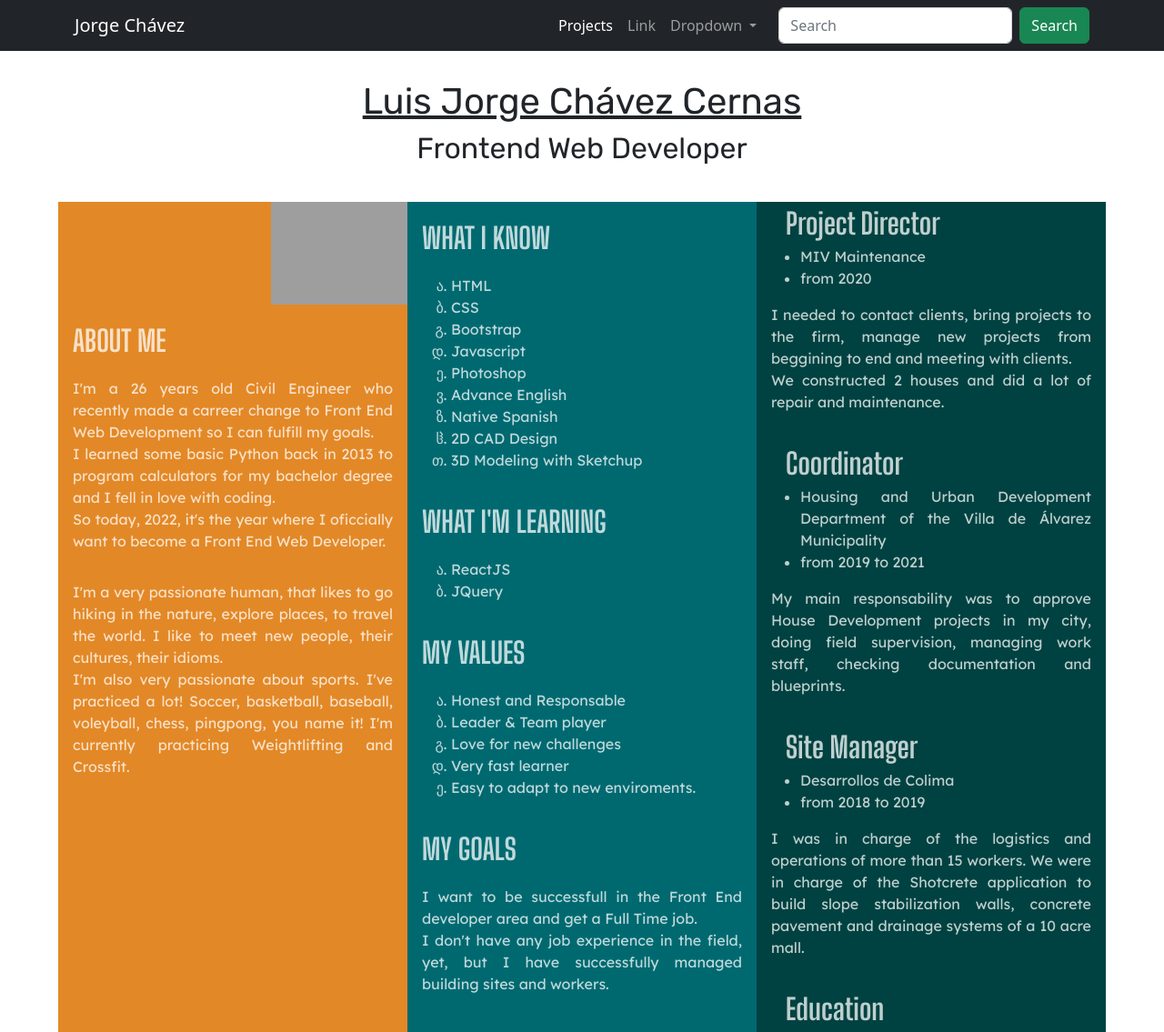
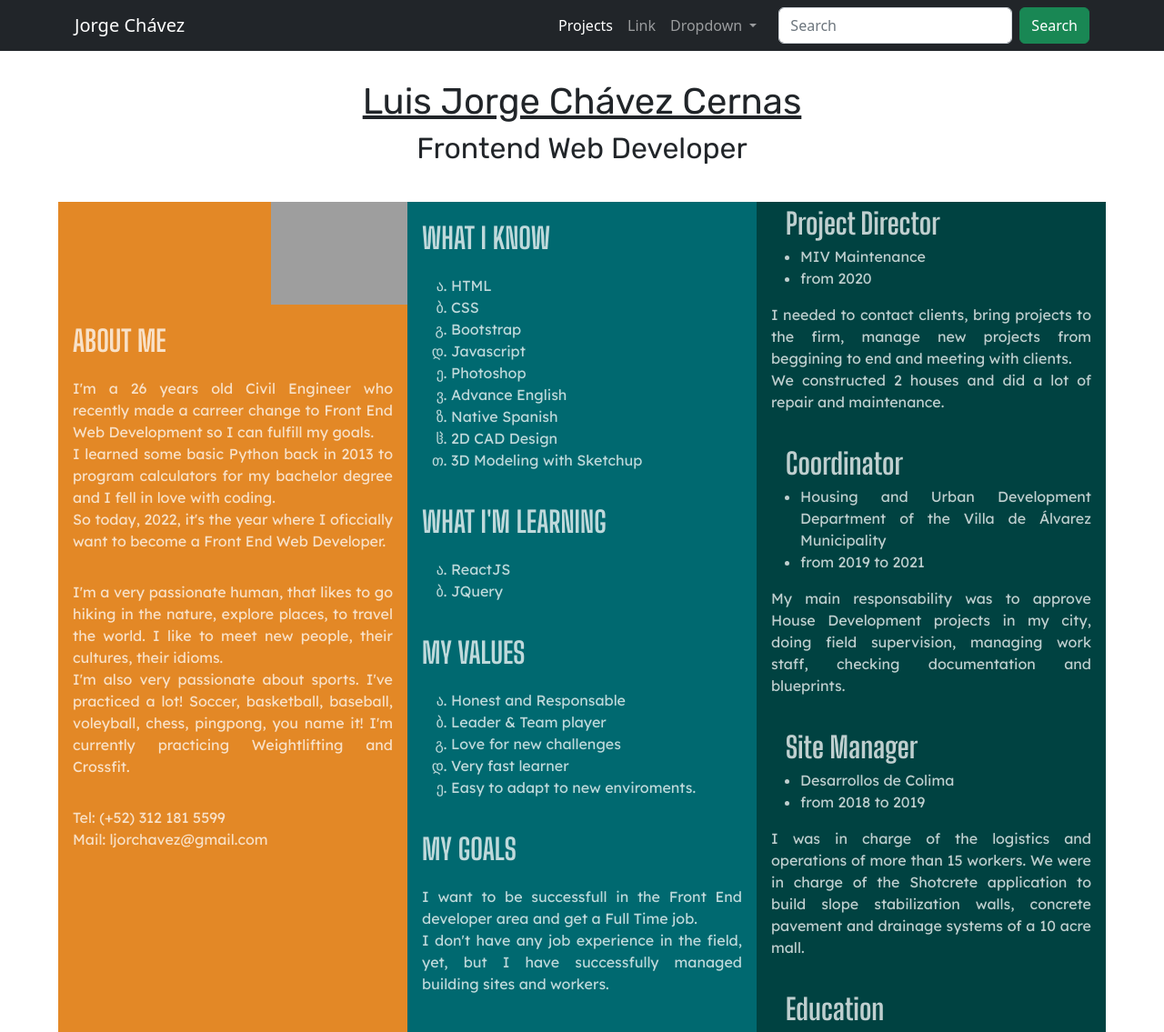
Before and after one commit to Luisjor/Portfolio, a plain HTML site: page index.html in a window 1280 px wide. Shown: the top 1135 px of the page at 91% size. Drawn offline with nearby package versions, Linux system fonts and the light colour scheme; grey boxes are pictures that could not be loaded.

Commit message:
Update index.html

```diff
--- a/index.html
+++ b/index.html
@@ -74,6 +74,10 @@
         <div class="AboutMeInfo">
           I'm a very passionate human, that likes to go hiking in the nature, explore places, to travel the world. I like to meet new people, their cultures, their idioms.<br>
           I'm also very passionate about sports. I've practiced a lot! Soccer, basketball, baseball, voleyball, chess, pingpong, you name it! I'm currently practicing Weightlifting and Crossfit.
+        </div>
+        <div class="AboutMeInfo">
+          Tel: (+52) 312 181 5599<br>
+          Mail: ljorchavez@gmail.com<br>
         </div>
     </div>
 
```
